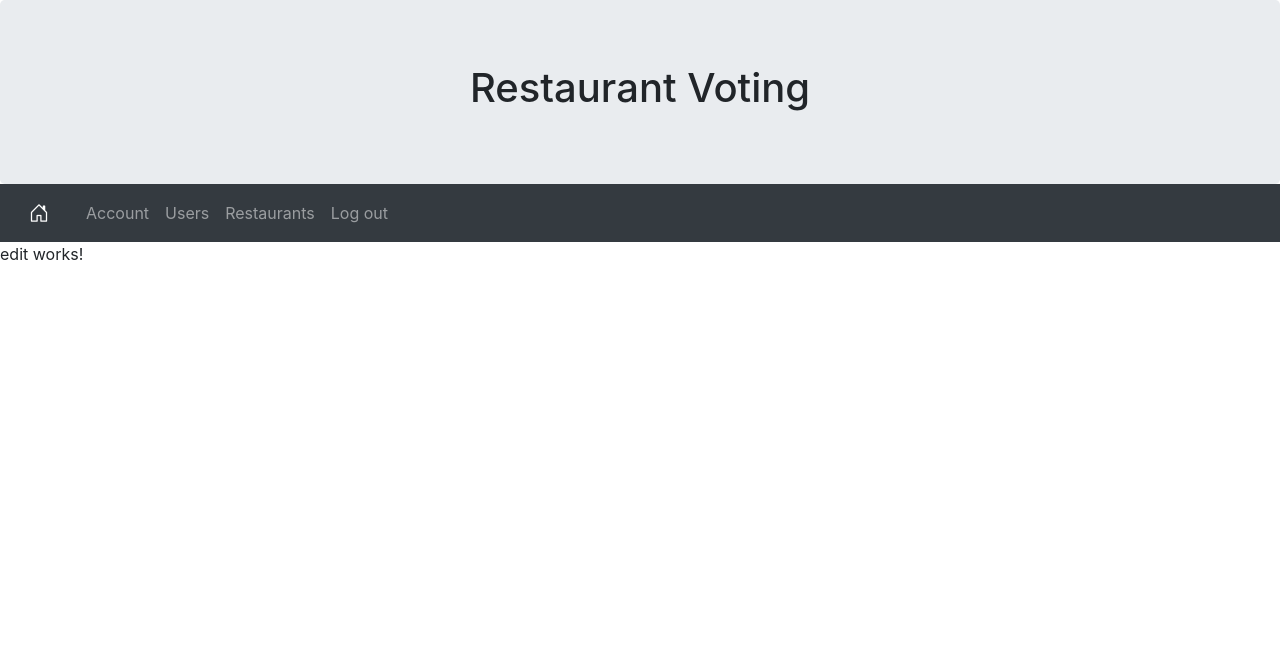
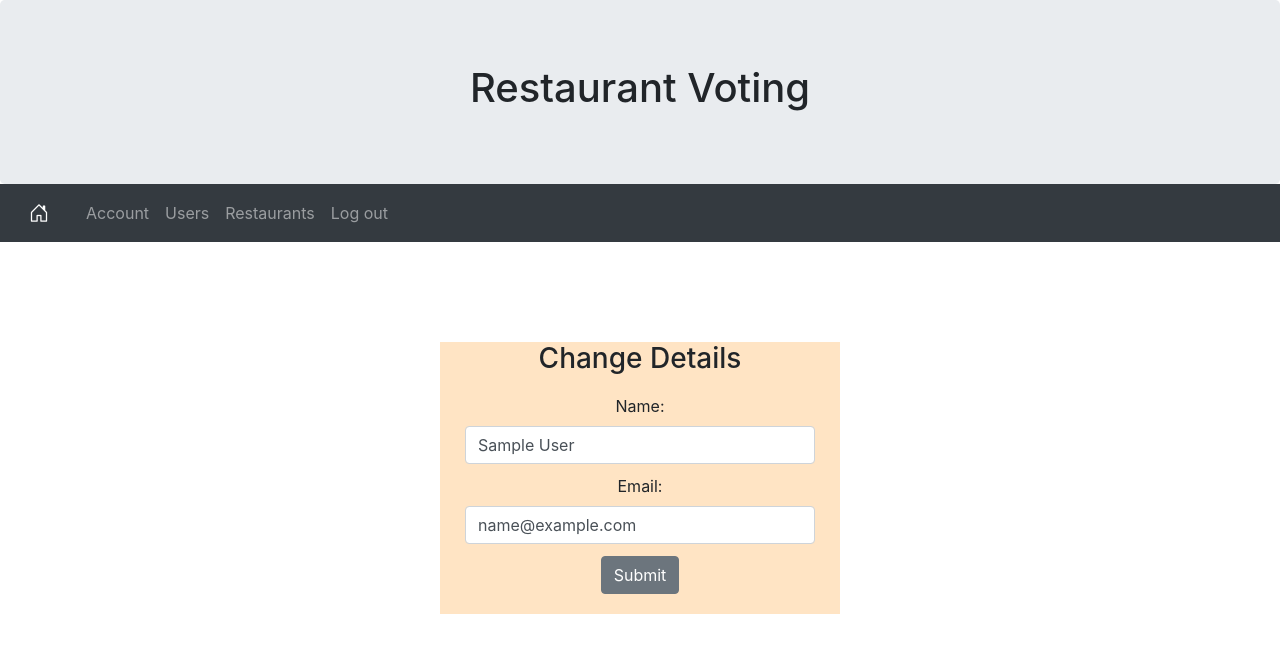
Before and after one commit to Jarosic/restaurant-voting-fullstack, an Angular app in the folder client/: page /account/edit in a window 1280 px wide. Shown: the top 652 px of the page. Built offline with nearby package versions, Linux system fonts and the light colour scheme; sample sign-in values are in the browser's storage.

Commit message:
Add account edit component

```diff
--- a/client/src/app/service/account/account.service.ts
+++ b/client/src/app/service/account/account.service.ts
@@ -1,10 +1,9 @@
-import {EventEmitter, Injectable} from '@angular/core';
+import {Injectable} from '@angular/core';
 import {HttpClient, HttpErrorResponse, HttpHeaders} from "@angular/common/http";
 import {Observable, throwError} from "rxjs";
 import {catchError} from "rxjs/operators";
 import {User} from "../../model/user";
 import {LocalStorageService} from "../localStorage/local-storage.service";
-import {Router} from "@angular/router";
 
 @Injectable({
   providedIn: 'root'
@@ -16,8 +15,7 @@
 
   constructor(
     private http: HttpClient,
-    private localStorageService: LocalStorageService,
-    private router: Router
+    private localStorageService: LocalStorageService
   ) {
   }
 
@@ -56,10 +54,10 @@
         catchError(AccountService.handleError));
   }
 
-  updateAuthUser() {
+  updateAuthUser(user: User): Observable<User> {
     let authUser = this.localStorageService.getUser();
     let headers = new HttpHeaders({Authorization: 'Basic ' + btoa(authUser.email + ':' + authUser.password)});
-    return this.http.put<User>(this.baseUrl, {headers})
+    return this.http.put<User>(this.baseUrl, user, {headers})
       .pipe(
         catchError(AccountService.handleError));
   }
--- a/client/src/app/view/account/details/details.component.ts
+++ b/client/src/app/view/account/details/details.component.ts
@@ -1,10 +1,9 @@
-import {Component, OnInit} from '@angular/core';
+import {Component} from '@angular/core';
 import {User} from "../../../model/user";
 import {AccountService} from "../../../service/account/account.service";
-import {pipe} from "rxjs";
-import {switchMap} from "rxjs/operators";
 import {RestaurantsService} from "../../../service/restaurants/restaurants.service";
 import {Restaurant} from "../../../model/restaurant";
+import {LocalStorageService} from "../../../service/localStorage/local-storage.service";
 
 @Component({
   selector: 'app-details',
@@ -19,32 +18,20 @@
 
   constructor(
     private accountService: AccountService,
+    private localStorageService: LocalStorageService,
     private restaurantsService: RestaurantsService
   ) {
-    accountService.getAuthUser()
-      .subscribe((user: User) => {
-        this.user = user;
+
+    this.user = localStorageService.getUser()
     let r = [];
     r = this.user.roles;
     this.role = r[0];
 
-        if (user.restaurantId != null) {
-          return restaurantsService.getById(user.restaurantId)
+    if (this.user.restaurantId != null) {
+      restaurantsService.getById(this.user.restaurantId)
         .subscribe((restaurant: Restaurant) => {
           this.restaurantName = restaurant.name;
         })
     }
-      })
-
-    // accountService.getAuthUser()
-    // pipe(
-    //   switchMap((user: User) => {
-    //     if (user.restaurantId != null) {
-    //       return restaurantsService.getById(user.restaurantId)
-    //     }
-    //     this.user = user;
-    //     return null;
-    //   })
-    // )
   }
 }
--- a/client/src/app/view/account/edit/edit.component.css
+++ b/client/src/app/view/account/edit/edit.component.css
@@ -0,0 +1,26 @@
+.btn-submit {
+  margin-top: 12px;
+  margin-bottom: 20px;
+}
+
+.danger-input {
+  border: 2px solid red;
+}
+
+section {
+  margin-left: auto;
+  margin-right: auto;
+  margin-top: 100px;
+  width: 400px;
+  text-align: center;
+  background-color: bisque;
+}
+
+input {
+  margin-left: auto;
+  margin-right: auto;
+  width: 350px;
+}
+label {
+  margin-top: 10px;
+}
--- a/client/src/app/view/account/edit/edit.component.html
+++ b/client/src/app/view/account/edit/edit.component.html
@@ -1 +1,59 @@
-<p>edit works!</p>
+<section>
+  <form #userForm="ngForm" (ngSubmit)="onSubmit(userForm)">
+    <h3>Change Details</h3>
+    <div>
+      <label for="name">Name:</label>
+      <input
+        id="name"
+        [ngClass]="{'danger-input': !(name.valid || name.untouched)}"
+        class="form-control"
+        name="name"
+        [ngModel]="user?.name"
+        placeholder="enter name"
+        required
+        minlength="2"
+        ngModel
+        #name="ngModel">
+      <p style="color: red" [hidden]="name.valid || name.untouched">the min length must be > 2</p>
+    </div>
+    <div>
+      <label for="email">Email:</label>
+      <input
+        id="email"
+        [ngClass]="{'danger-input': !(email.valid || email.untouched)}"
+        class="form-control"
+        name="email"
+        [ngModel]="user?.email"
+        placeholder="enter email"
+        required
+        minlength="2"
+        ngModel
+        [email]="true"
+        #email="ngModel">
+      <p style="color: red" [hidden]="email.valid || email.untouched">minimum length must be > 2 and must be e-mail</p>
+    </div>
+    <div>
+      <input
+        hidden
+        class="form-control"
+        name="restaurantId"
+        [ngModel]="user?.restaurantId"
+        placeholder="enter restaurant id">
+    </div>
+    <div>
+      <input
+        class="form-control"
+        name="votingDateTime"
+        type="date"
+        hidden
+        [ngModel]="user?.votingDateTime"
+        placeholder="enter voting date time">
+    </div>
+    <button
+      [disabled]="!userForm.form.valid"
+      type="submit"
+      class="btn btn-secondary btn-submit">
+      Submit
+    </button>
+  </form>
+</section>
--- a/client/src/app/view/account/edit/edit.component.ts
+++ b/client/src/app/view/account/edit/edit.component.ts
@@ -1,15 +1,34 @@
-import { Component, OnInit } from '@angular/core';
+import {Component, OnInit} from '@angular/core';
+import {User} from "../../../model/user";
+import {AccountService} from "../../../service/account/account.service";
+import {Router} from "@angular/router";
+import {LocalStorageService} from "../../../service/localStorage/local-storage.service";
+import {NgForm} from "@angular/forms";
 
 @Component({
   selector: 'app-edit',
   templateUrl: './edit.component.html',
   styleUrls: ['./edit.component.css']
 })
-export class EditComponent implements OnInit {
+export class EditComponent {
 
-  constructor() { }
+  user: User;
 
-  ngOnInit(): void {
+  constructor(
+    private accountService: AccountService,
+    private router: Router,
+    private localStorageService: LocalStorageService
+  ) {
+    this.user = this.localStorageService.getUser();
   }
 
+  onSubmit(ngForm: NgForm) {
+    this.accountService.updateAuthUser(ngForm.value)
+      .subscribe((user: User) => {
+        let u = this.localStorageService.getUser();
+        user.password = u.password;
+        this.localStorageService.updateUser(user);
+        this.router.navigate(['/account/details'])
+      })
+  }
 }
--- a/client/src/app/view/users/edit-users/edit-users.component.ts
+++ b/client/src/app/view/users/edit-users/edit-users.component.ts
@@ -5,7 +5,6 @@
 import {User} from "../../../model/user";
 import {NgForm} from "@angular/forms";
 import {Restaurant} from "../../../model/restaurant";
-import {error} from "@angular/compiler/src/util";
 
 @Component({
   selector: 'app-edit-users',
```
Lines whose indentation alone changed are shown as unchanged.
